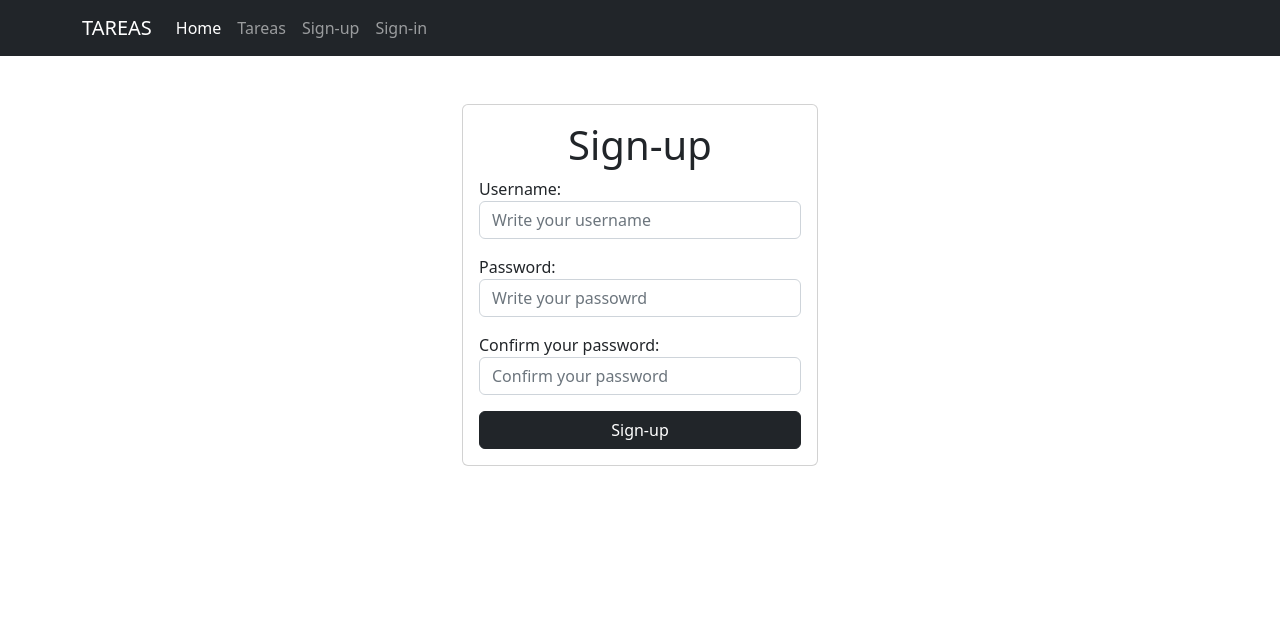
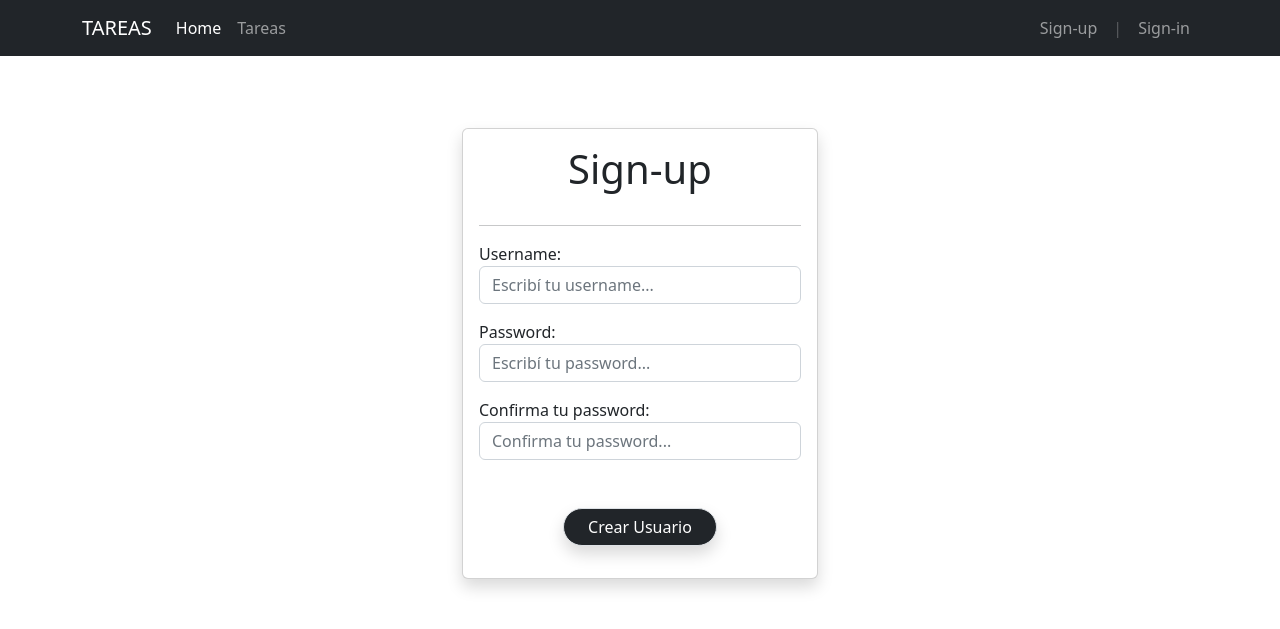
Before and after one commit to naorlando/proyecto-pyhton-grupo7, a Django app: page /signup/ in a window 1280 px wide. Shown: the top 629 px of the page. Run offline with Django 4.2, Linux system fonts and the light colour scheme; some libraries are stand-ins or nearby versions.

Commit message:
cambios leves en detalles visuales
cambio disposicion del menu y agrego nombre de usuario al mismo. Cambios minimos en el detalle de tareas. Modifico mensajes de error en formularios de login

```diff
--- a/proyecto_python/ProyectoWebApp/models.py
+++ b/proyecto_python/ProyectoWebApp/models.py
@@ -21,7 +21,7 @@ class Database():
         self.connection = pymysql.connect(
         host='localhost',
         user='root',
-        password='1234',
+        password='',
         db='usuariospython'
     )
     #chequeo que la bbdd este en funcionamiento, sino no se conecta
--- a/proyecto_python/ProyectoWebApp/templates/menu.html
+++ b/proyecto_python/ProyectoWebApp/templates/menu.html
@@ -5,7 +5,7 @@
         <span class="navbar-toggler-icon"></span>
       </button>
       <div class="collapse navbar-collapse" id="navbarNavAltMarkup">
-        <div class="navbar-nav">
+        <ul class="navbar-nav me-auto">
           <li class="nav-item">
             <a class="nav-link active" aria-current="page" href="/">Home</a>
           </li>
@@ -13,13 +13,35 @@
             <a class="nav-link" href="/tareas">Tareas</a>
           </li>
           {% if user.is_authenticated %}
-          <a class="nav-link" href="/tareas/crear">Crear</a>
-          <a class="nav-link" href="/logout">Logout</a>
+          <li class="nav-item">
+            <a class="nav-link" href="/tareas/crear">Crear</a>
+          </li>
+        </ul>
+          <ul class="navbar-nav ms-auto">
+            <li class="nav-item">
+              <a class="nav-link font-monospace disabled " href="#">{{ user.username }}</a>
+            </li>
+            <li class="nav-item">
+              <a class="nav-link disabled d-none d-md-block" href="#">|</a>
+            </li>
+            <li class="nav-item">
+              <a class="nav-link" href="/logout">Logout</a>
+            </li>
+          </ul>
           {% else %}
-          <a class="nav-link" href="/signup">Sign-up</a>
-          <a class="nav-link" href="/signin">Sign-in</a>
+        </ul>
+        <ul class="navbar-nav ms-auto">
+          <li class="nav-item">
+            <a class="nav-link" href="/signup">Sign-up</a>
+          </li>
+          <li class="nav-item">
+            <a class="nav-link disabled d-none d-md-block" href="#">|</a>
+          </li>
+          <li class="nav-item">
+            <a class="nav-link" href="/signin">Sign-in</a>
+          </li>
+        </ul>
           {% endif %}
-        </div>
       </div>
     </div>
   </nav>
--- a/proyecto_python/ProyectoWebApp/templates/signup.html
+++ b/proyecto_python/ProyectoWebApp/templates/signup.html
@@ -2,11 +2,12 @@
 
 {% block content %}
 
-<main class="container">
+<main class="container my-4">
     <div class="row">
         <div class="col-md-4 offset-md-4">
-            <form action="/signup/" method="POST" class="card card-body mt-5">
-                <h1 class="text-center">Sign-up</h1>
+            <form action="/signup/" method="POST" class="card card-body shadow mt-5">
+                <h1 class="text-center mb-3">Sign-up</h1>
+                <hr>
 
                 {{error}}
                 {% csrf_token %}
@@ -14,22 +15,24 @@
                 <div class="mb-3">
                     <label for="username">Username:</label>
                     <input type="text" name="username" id="username" class="form-control"
-                    placeholder="Write your username">
+                    placeholder="Escribí tu username..." required>
                 </div>
                 <div class="mb-3">
                     <label for="password1">Password:</label>
                     <input type="password" name="password1" id="password1" class="form-control"
-                    placeholder="Write your passowrd">
+                    placeholder="Escribí tu password..." required>
                 </div>
                 <div class="mb-3">
-                    <label for="password2">Confirm your password:</label>
+                    <label for="password2">Confirma tu password:</label>
                     <input type="password" name="password2" id="password2" class="form-control"
-                    placeholder="Confirm your password">
+                    placeholder="Confirma tu password..." required>
                 </div>
 
-                <button class="btn btn-dark">
-                    Sign-up
-                </button>
+                <div class="d-grid d-md-flex justify-content-md-center my-3">
+                    <button class="btn btn-dark border rounded-pill shadow px-4 mt-3">
+                        Crear Usuario
+                    </button>
+                </div>
 
             </form>
         </div>
--- a/proyecto_python/ProyectoWebApp/templates/tareas.html
+++ b/proyecto_python/ProyectoWebApp/templates/tareas.html
@@ -11,8 +11,10 @@
       <h1 class="text-center display-4">TAREAS</h1>
     </div>
   </div>
+  <hr>
+
   {% include 'menutareas.html' %}
-  <hr>
+
   <div id="seccion-tareas" class="row row-cols-1 row-cols-md-3 g-4 my-4">
 
     {% for tarea in tareas %}
@@ -60,7 +62,7 @@
 
   </div>
 
-  <div class="row">
+  <div class="row my-5">
 
     {% include 'paginado.html' %}
 
--- a/proyecto_python/ProyectoWebApp/views.py
+++ b/proyecto_python/ProyectoWebApp/views.py
@@ -34,11 +34,11 @@ def signup(request):
             except IntegrityError:
                 return render(request, 'signup.html', {
                     'form': UserCreationForm,
-                    'error': 'Username already exists'
+                    'error': 'El Username ya existe'
                 })
         return render(request, 'signup.html', {
             'form': UserCreationForm,
-            'error': 'Passwords does not match'
+            'error': 'Las contraseñas no coinciden'
         })
 
 def signin(request):
@@ -52,7 +52,7 @@ def signin(request):
         if user is None:
             return render(request, 'signin.html', {
             'form': AuthenticationForm,
-            'error':'Username or password is incorrect'
+            'error':'El Username o la Contraseña son incorrectos'
         })
         else:
             login(request,user)
--- a/proyecto_python/proyecto_python/settings.py
+++ b/proyecto_python/proyecto_python/settings.py
@@ -81,7 +81,7 @@ DATABASES = {
         'ENGINE': 'django.db.backends.mysql',
         'NAME': 'usuariospython',
         'USER': 'root',
-        'PASSWORD': '1234',
+        'PASSWORD': '',
         'HOST': 'localhost',   # Or an IP Address that your DB is hosted on
         'PORT': '3306',
     }
```
Also changed, not shown: proyecto_python/ProyectoWebApp/templates/paginado.html (+8 -8 lines), proyecto_python/ProyectoWebApp/templates/signin.html (+13 -7 lines), proyecto_python/ProyectoWebApp/templates/tareaid.html (+22 -12 lines), proyecto_python/ProyectoWebApp/templates/menutareas.html (line endings or trailing spaces).
